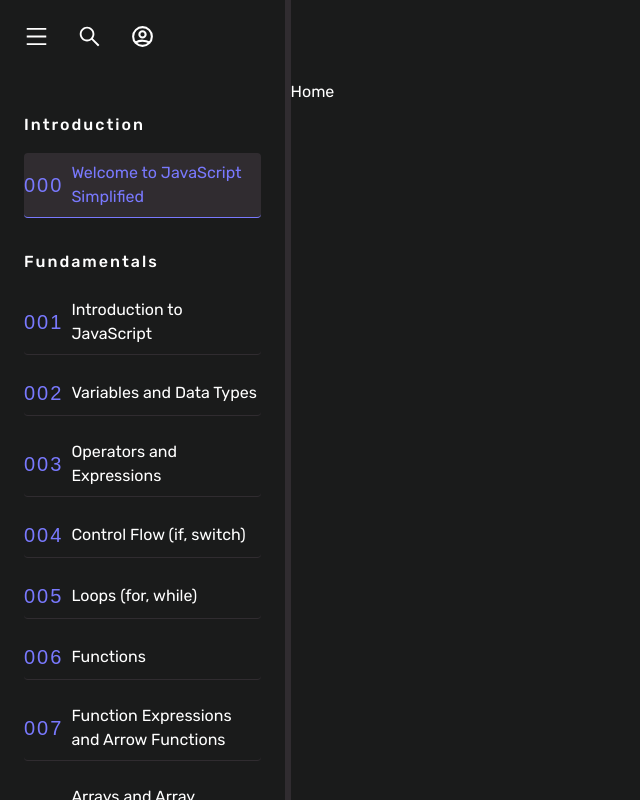
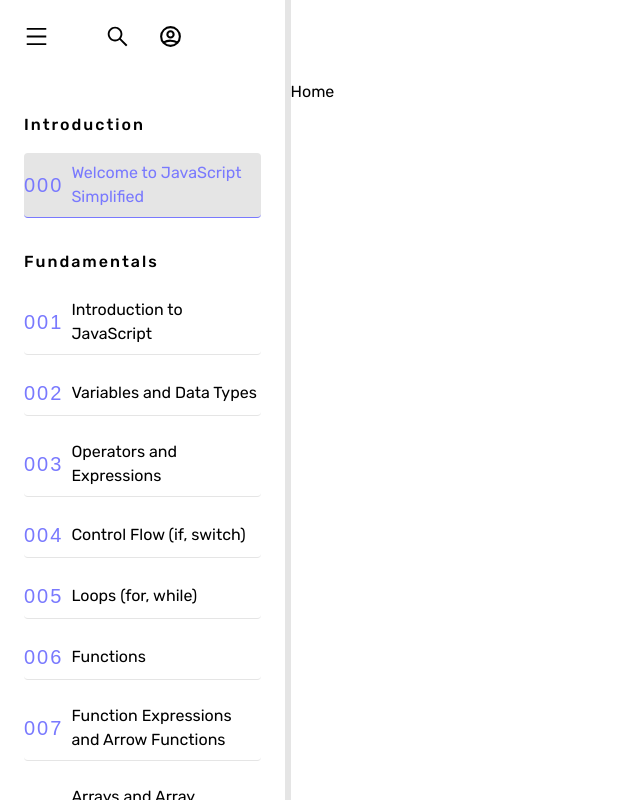
Before and after one commit to ibrag1moff/JS-simplified, a Next.js app: page / in a window 1280 px wide. Shown: the whole page, without its empty margins (0-640 px from the left). Built offline with nearby package versions, Linux system fonts and the light colour scheme.

Commit message:
Implement dark mode by next-themes

```diff
--- a/app/globals.css
+++ b/app/globals.css
@@ -9,7 +9,7 @@
 }
 
 body {
-  @apply bg-body text-white font-serif;
+  @apply bg-[#fff] dark:bg-body text-black dark:text-white font-serif;
 }
 
 *::selection {
--- a/app/layout.tsx
+++ b/app/layout.tsx
@@ -2,6 +2,7 @@
 import { Rubik } from "next/font/google";
 import "./globals.css";
 import Sidebar from "@/components/Sidebar";
+import { ThemeProvider } from "next-themes";
 
 const rubik = Rubik({
   subsets: ["latin"],
@@ -19,8 +20,9 @@
   children: React.ReactNode;
 }>) {
   return (
-    <html lang="en">
-      <body className={`${rubik.className}  antialiased`}>
+    <html lang="en" suppressHydrationWarning>
+      <ThemeProvider attribute="class" defaultTheme="system" enableSystem>
+        <body className={`${rubik.className} antialiased`}>
           <div className="flex">
             <Sidebar />
             <div className="w-full overflow-x-auto">
@@ -32,6 +34,7 @@
             </div>
           </div>
         </body>
+      </ThemeProvider>
     </html>
   );
 }
--- a/components/Sidebar.tsx
+++ b/components/Sidebar.tsx
@@ -4,6 +4,7 @@
 import { AiOutlineMenu, AiOutlineSearch } from "react-icons/ai";
 import { HiOutlineUserCircle } from "react-icons/hi";
 import Link from "next/link";
+import ThemeToggle from "@/widgets/ThemeToggle";
 
 export default function Sidebar() {
   const [isExpanded, setIsExpanded] = useState(true);
@@ -16,7 +17,7 @@
 
   return (
     <div
-      className={`flex flex-col gap-12 bg-body border-r-6 border-hover h-screen overflow-auto ${
+      className={`flex flex-col gap-12 bg-[#fff] dark:bg-body border-r-6 border-[#e5e5e5] dark:border-hover h-screen overflow-auto ${
         isExpanded
           ? "absolute left-0 top-0 bottom-0 right-0 z-10 sm:static sm:w-90 p-6"
           : "relative w-20 p-1"
@@ -37,6 +38,9 @@
         >
           <AiOutlineMenu size={25} />
         </button>
+        <div className="mb-2">
+          <ThemeToggle />
+        </div>
         <button
           className={`cursor-pointer pb-4 xl:hover:text-primary ${
             !isExpanded && "block mx-auto"
@@ -68,13 +72,14 @@
                 <Link
                   href={item.href}
                   key={item.id}
-                  className={`flex items-center gap-2 border-b border-hover text-white py-2  xl:hover:bg-hover rounded ${
+                  className={`flex items-center gap-2 border-b border-[#e5e5e5] dark:border-hover text-black dark:text-white py-2 xl:hover:bg-[#e5e5e5] dark:xl:hover:bg-hover rounded ${
                     isExpanded ? "block" : "hidden"
                   } ${
-                    item.active && "!text-primary !bg-hover !border-primary"
+                    item.active &&
+                    "!text-primary !bg-[#e5e5e5] dark:!bg-hover !border-primary"
                   }`}
                 >
-                  <span className="text-primary tracking-[2px] text-xl font-secondary">
+                  <span className="text-primary font-medium tracking-[2px] text-xl font-secondary">
                     {item.id < 10 ? "00" : "0"}
                     {item.id}
                   </span>
--- a/package.json
+++ b/package.json
@@ -11,6 +11,7 @@
   "dependencies": {
     "firebase": "^11.6.1",
     "next": "15.3.1",
+    "next-themes": "^0.4.6",
     "react": "^19.0.0",
     "react-dom": "^19.0.0",
     "react-icons": "^5.5.0"
--- /dev/null
+++ b/widgets/ThemeToggle.tsx
@@ -0,0 +1,25 @@
+"use client";
+import { useTheme } from "next-themes";
+
+import { BsMoon } from "react-icons/bs";
+import { FiSun } from "react-icons/fi";
+
+export default function ThemeToggle() {
+  const { theme, setTheme } = useTheme();
+
+  const toggleTheme = () => {
+    setTheme(theme === "dark" ? "light" : "dark");
+  };
+
+  if (theme === "system") {
+    return null;
+  }
+
+  console.log(theme);
+
+  return (
+    <button className="cursor-pointer" onClick={toggleTheme}>
+      {theme === "dark" ? <BsMoon size={25} /> : <FiSun size={25} />}
+    </button>
+  );
+}
```
Also changed, not shown: 1 other file (tests, documents, lock files or other folders). Lines whose indentation alone changed are shown as unchanged.
